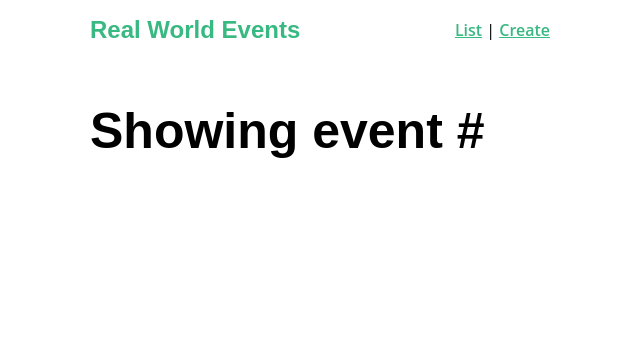
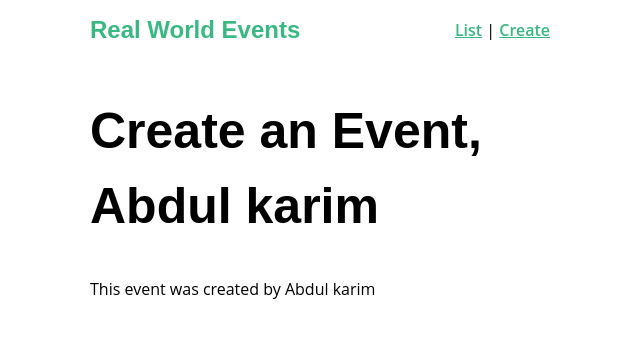
Before and after one commit to iamabdulkarim/real-world-vue, a Vue app: page /event/create in a window 1280 px wide. Shown: the top 338 px of the page, without its empty margins (320-960 px from the left). Built offline with nearby package versions, Linux system fonts and the light colour scheme.

Commit message:
vuex state using in multiple place in a component

```diff
--- a/db.json
+++ b/db.json
@@ -3,7 +3,7 @@
     {
       "id": 1,
       "title": "Beach Cleanup",
-      "date": "Aug 28 2018",
+      "date": "Aug 28 2022",
       "time": "10:00",
       "location": "Daytona Beach",
       "description": "Let's clean up this beach.",
@@ -12,15 +12,15 @@
       "attendees": [
         {
           "id": "abc123",
-          "name": "Adam Jahr"
+          "name": "Abdul karim"
         },
         {
           "id": "def456",
-          "name": "Gregg Pollack"
+          "name": "Mirazul Hoque"
         },
         {
           "id": "ghi789",
-          "name": "Beth Swanson"
+          "name": "Alif"
         },
         {
           "id": "jkl101",
@@ -31,7 +31,7 @@
     {
       "id": 2,
       "title": "Park Cleanup",
-      "date": "Nov 12 2018",
+      "date": "Nov 12 2022",
       "time": "12:00",
       "location": "132 N Magnolia Street, Orlando, Florida",
       "description": "We're going to clean up this park.",
@@ -40,35 +40,35 @@
       "attendees": [
         {
           "id": "ghi789",
-          "name": "Beth Swanson"
+          "name": "Thohid"
         },
         {
           "id": "jkl101",
-          "name": "Mary Gordon"
+          "name": "Abu Bakkar"
         }
       ]
     },
     {
       "id": 3,
       "title": "Pet Adoption Day",
-      "date": "Dec 2 2018",
+      "date": "Dec 2 2022",
       "time": "12:00",
       "location": "132 N Magnolia Street, Orlando, Florida",
       "description": "Help animals find new homes.",
-      "organizer": "Gregg Pollack",
+      "organizer": "Abdul karim",
       "category": "animal welfare",
       "attendees": [
         {
           "id": "abc123",
-          "name": "Adam Jahr"
+          "name": "Abdul karim"
         },
         {
           "id": "ghi789",
-          "name": "Beth Swanson"
+          "name": "Noman"
         },
         {
           "id": "jkl101",
-          "name": "Mary Gordon"
+          "name": "Bulbul"
         }
       ]
     }
--- a/src/store/index.js
+++ b/src/store/index.js
@@ -4,7 +4,11 @@ import Vuex from "vuex";
 Vue.use(Vuex);
 
 export default new Vuex.Store({
-  state: {},
+  state: {
+    user:{ id: 'abc123',
+           name: 'Abdul karim'
+    }
+  },
   mutations: {},
   actions: {},
   modules: {},
--- a/src/views/EventCreate.vue
+++ b/src/views/EventCreate.vue
@@ -1,10 +1,20 @@
 <template>
-  <div class="list">
-    <h1>Showing event #{{ id }}</h1>
+  <div>
+      <h1> Create an Event, {{userName}}</h1>
+      <p>This event was created by {{userName}}</p>
   </div>
 </template>
+
 <script>
-export default {
-  props:['id']
-}
+  export default {
+    computed: {
+      userName() {
+        return this.$store.state.user.name
+      }
+    },
+  }
 </script>
+
+<style lang="scss" scoped>
+
+</style>
```
